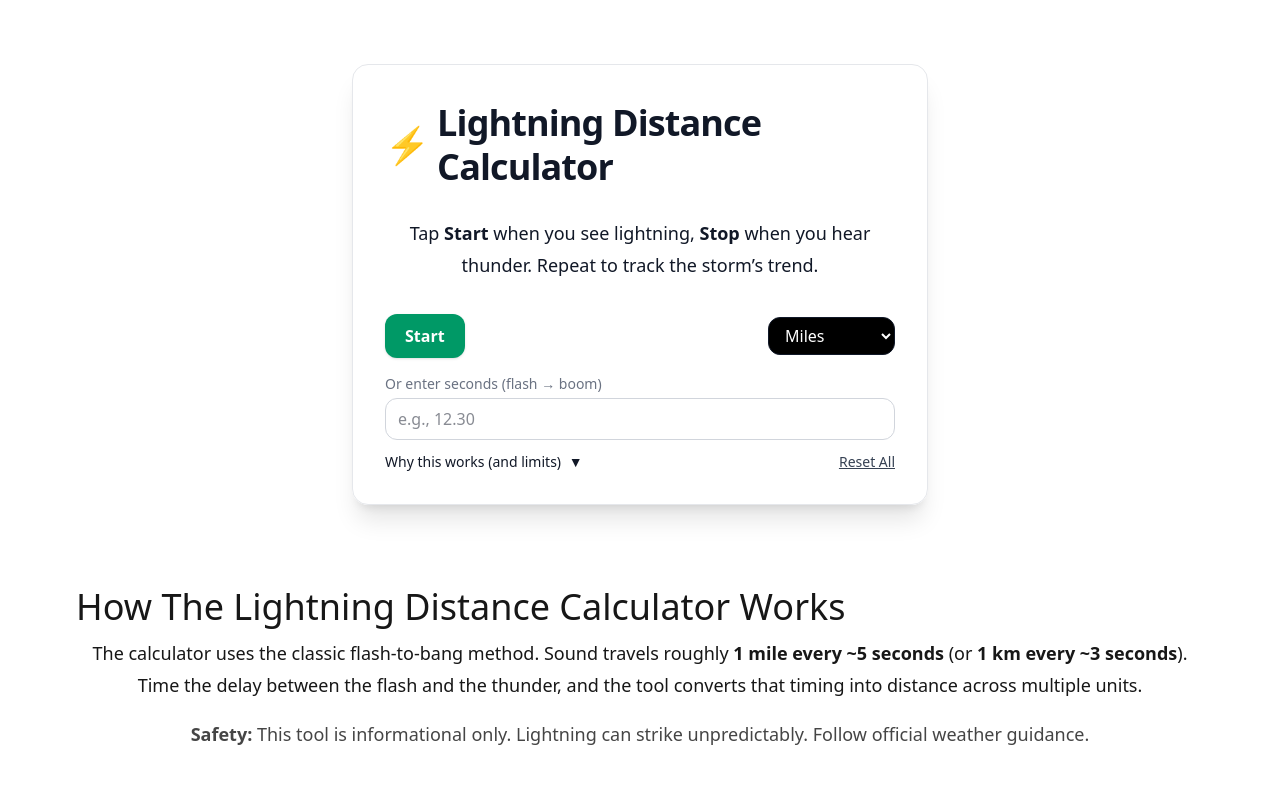
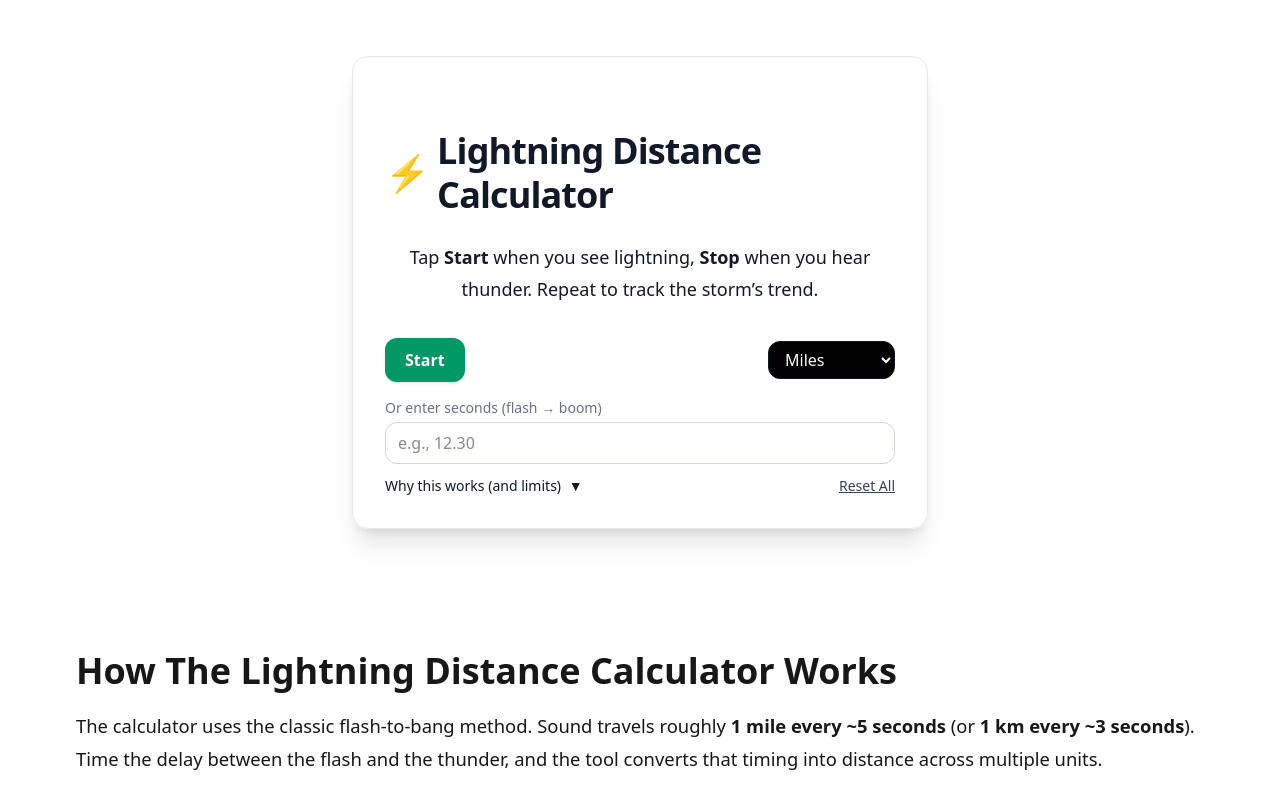
Before and after one commit to CG-App/lightningdistancecalculator, a Next.js app: page / in a window 1280 px wide. Shown: the top 795 px of the page. Built offline with nearby package versions, Linux system fonts and the light colour scheme.

Commit message:
Styling Edits 2

```diff
--- a/app/globals.css
+++ b/app/globals.css
@@ -239,7 +239,7 @@ body {
   max-width: clamp(20rem, 90vw, 75rem); /* 320px → 90vw → 1200px */
   padding-left: 0.75rem;
   padding-right: 0.75rem;
-  padding-top: 1.0rem;
+  padding-top: 0.5rem;
   padding-bottom: 2.5rem;
 }
 
@@ -274,6 +274,15 @@ body {
 .content-app > *:not(:last-child) {
   margin-bottom: 1.5rem;
 }
+
+/*-------Home/Application page specific styling--------*/
+
+/* Special case: homepage */
+.content.home {
+  padding-top: 0 !important;
+  padding-bottom: 2rem; /* keep some breathing room at bottom */
+}
+
 
 /* ---------- Responsive typography for .content ---------- */
 
--- a/app/page.tsx
+++ b/app/page.tsx
@@ -1,6 +1,6 @@
 // app/page.tsx
 import type { Metadata } from "next";
-import LightningDistanceCalculator from "../components/LightningDistanceCalculator"; // ⬅️ relative import (no alias)
+import LightningDistanceCalculator from "../components/LightningDistanceCalculator"; // relative import (no alias)
 
 export const metadata: Metadata = {
   title: "Lightning Distance Calculator",
@@ -90,7 +90,7 @@ export default function HomePage() {
 
   return (
     <main
-      className="content-app -mt-12 sm:-mt-14"
+      className="content home -mt-12 sm:-mt-14"
       role="main"
       aria-label="Lightning Distance Calculator"
     >
@@ -103,11 +103,13 @@ export default function HomePage() {
       <script type="application/ld+json" dangerouslySetInnerHTML={{ __html: JSON.stringify(howToSchema) }} />
       <script type="application/ld+json" dangerouslySetInnerHTML={{ __html: JSON.stringify(faqSchema) }} />
 
-      {/* Calculator */}
-      <LightningDistanceCalculator />
+      {/* The calculator "window" only — scoped by .content-app */}
+      <div className="content-app">
+        <LightningDistanceCalculator />
+      </div>
 
-      {/* Crawlable explanatory copy */}
-      <section className="mt-8 prose prose-neutral dark:prose-invert max-w-none" aria-label="About the calculator">
+      {/* Crawlable explanatory copy (uses .content typography) */}
+      <section className="mt-8" aria-label="About the calculator">
         <h2 className="!mt-0">How The Lightning Distance Calculator Works</h2>
         <p>
           The calculator uses the classic flash-to-bang method. Sound travels roughly{" "}
```
